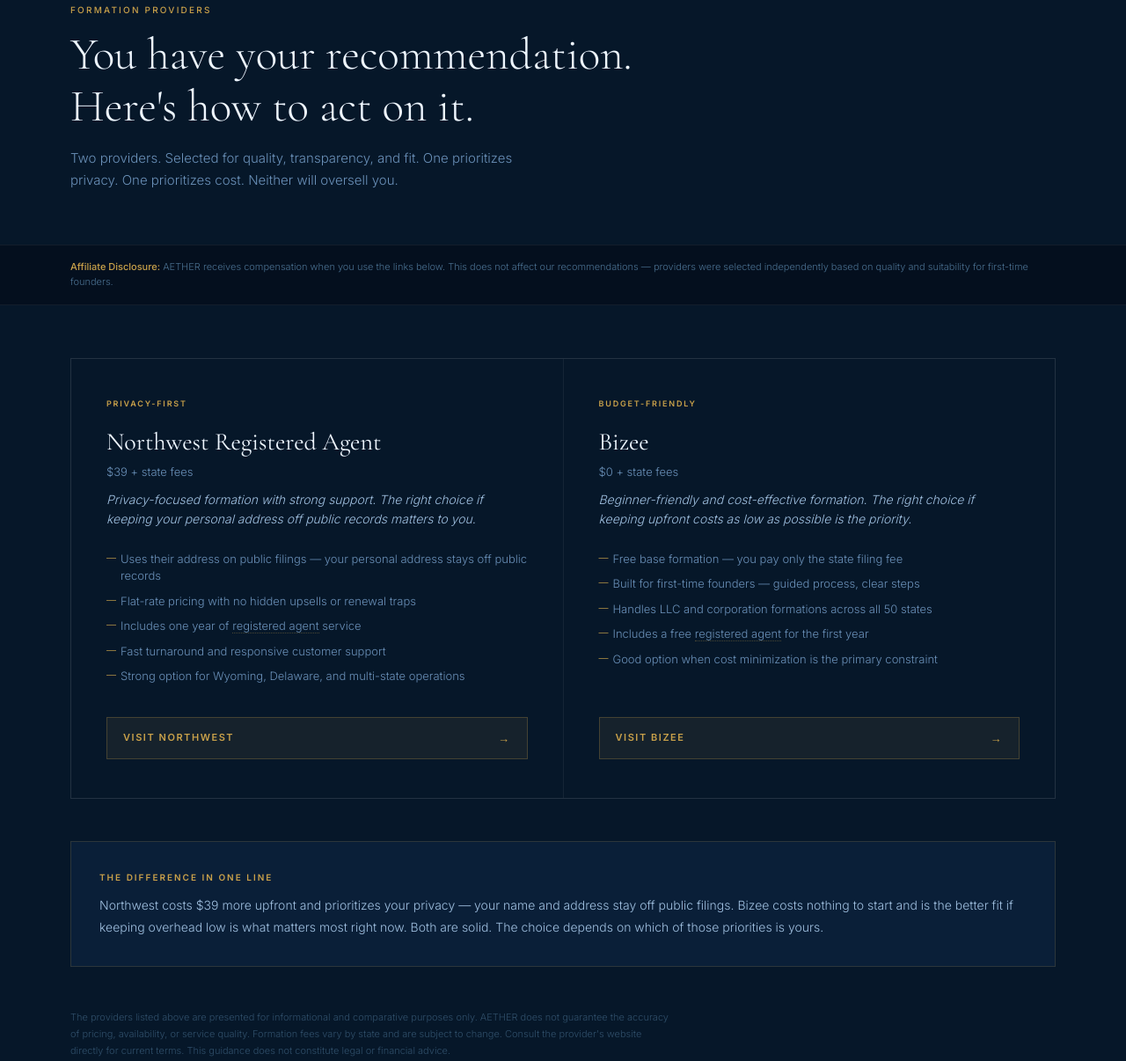
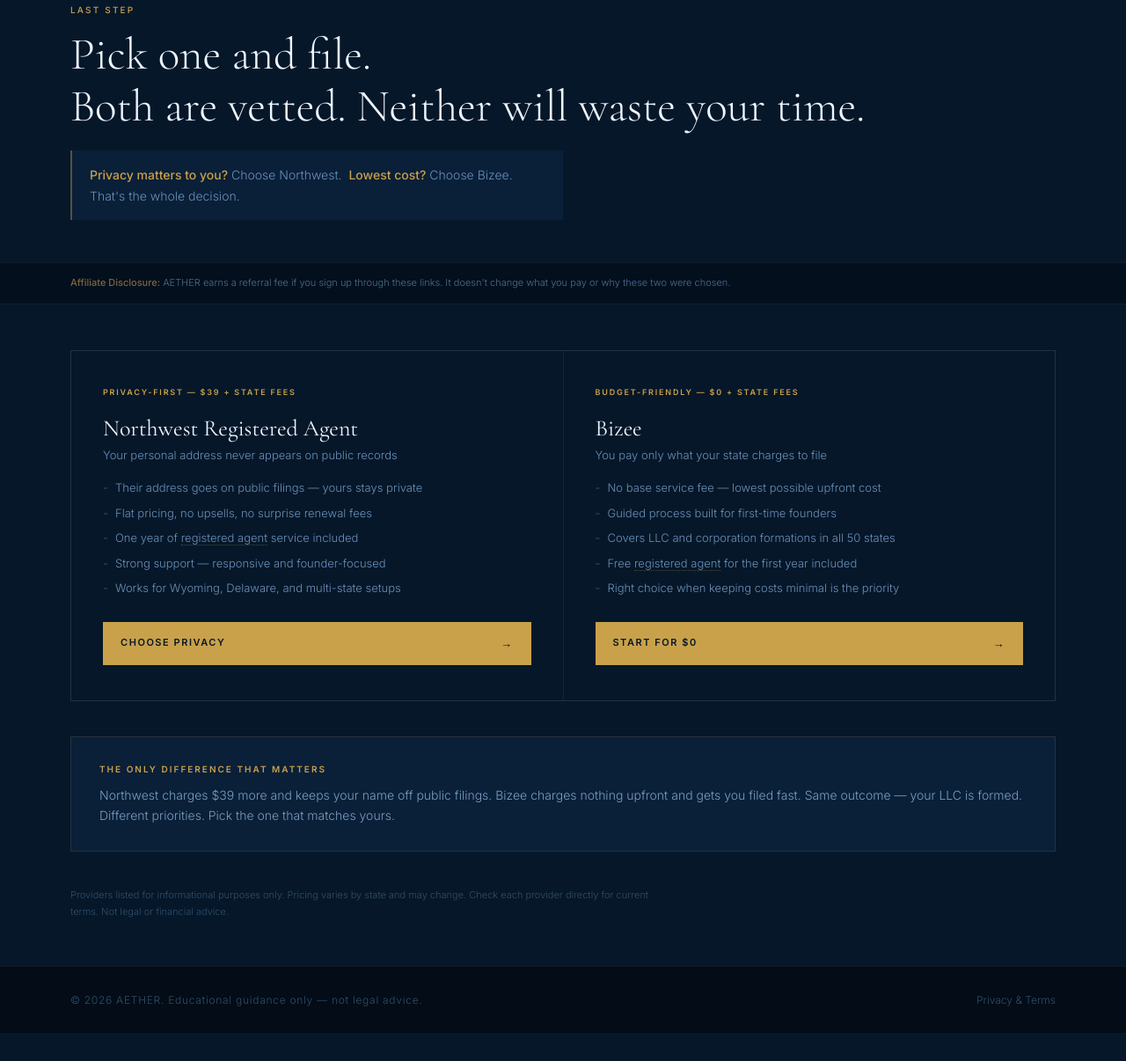
Before and after one commit to TheStrategicOperator/aether-v2-prototype, a website: page partners.html in a window 1280 px wide. Shown: the part 137-1343 px from the top of the page at 88% size. After the commit the page ends 1311 px from the top, so only its background shows below. Drawn offline with nearby package versions, Linux system fonts and the light colour scheme.

Commit message:
Update partners.html

```diff
--- a/partners.html
+++ b/partners.html
@@ -23,54 +23,40 @@ nav a:hover,nav a.active{color:#C9A14A;}
 .tt.active .tt-box,.tt:hover .tt-box{display:block;}
 .tt-label{font-size:10px;font-weight:600;letter-spacing:0.14em;text-transform:uppercase;color:#C9A14A;display:block;margin-bottom:4px;}
 @keyframes fadeUp{from{opacity:0;transform:translateY(16px);}to{opacity:1;transform:translateY(0);}}
-.page-hero{padding:140px 80px 60px;background:#061729!important;}
+.page-hero{padding:140px 80px 48px;background:#061729!important;}
 .page-eyebrow{font-size:10px;font-weight:500;letter-spacing:0.22em;text-transform:uppercase;color:#C9A14A;margin-bottom:14px;opacity:0;animation:fadeUp 0.6s ease 0.1s forwards;}
-.page-title{font-family:'Cormorant Garamond',serif;font-size:clamp(32px,4vw,52px);font-weight:300;line-height:1.15;color:#EEF6FF;margin-bottom:16px;opacity:0;animation:fadeUp 0.6s ease 0.2s forwards;}
-.page-sub{font-size:15px;color:#6A90B8;line-height:1.7;max-width:560px;opacity:0;animation:fadeUp 0.6s ease 0.3s forwards;}
-.disclosure{padding:16px 80px;background:#040F1E!important;border-top:1px solid rgba(255,255,255,0.06);border-bottom:1px solid rgba(255,255,255,0.06);}
+.page-title{font-family:'Cormorant Garamond',serif;font-size:clamp(32px,4vw,52px);font-weight:300;line-height:1.15;color:#EEF6FF;margin-bottom:20px;opacity:0;animation:fadeUp 0.6s ease 0.2s forwards;}
+.decision-line{font-size:14px;color:#6A90B8;line-height:1.7;max-width:560px;padding:16px 20px;background:#0A1F38!important;border-left:2px solid rgba(201,161,74,0.4);opacity:0;animation:fadeUp 0.6s ease 0.3s forwards;}
+.decision-line strong{color:#C9A14A;font-weight:500;}
+.disclosure{padding:14px 80px;background:#040F1E!important;border-top:1px solid rgba(255,255,255,0.06);border-bottom:1px solid rgba(255,255,255,0.06);}
 .disclosure p{font-size:11px;color:#4A7090;line-height:1.6;}
-.disclosure strong{color:#C9A14A;font-weight:500;}
-.providers-wrap{padding:60px 80px;flex:1;}
-.provider-grid{display:grid;grid-template-columns:1fr 1fr;gap:1px;background:rgba(255,255,255,0.06);border:1px solid rgba(255,255,255,0.06);margin-bottom:48px;}
-.provider-card{background:#061729!important;padding:44px 40px;display:flex;flex-direction:column;position:relative;transition:background 0.25s;}
+.disclosure strong{color:rgba(201,161,74,0.6);font-weight:500;}
+.providers-wrap{padding:52px 80px;flex:1;}
+.provider-grid{display:grid;grid-template-columns:1fr 1fr;gap:1px;background:rgba(255,255,255,0.06);border:1px solid rgba(255,255,255,0.06);margin-bottom:40px;}
+.provider-card{background:#061729!important;padding:40px 36px;display:flex;flex-direction:column;position:relative;transition:background 0.25s;}
 .provider-card:hover{background:#0B2240!important;}
 .provider-accent{position:absolute;top:0;left:0;right:0;height:2px;background:transparent;transition:background 0.25s;}
 .provider-card:hover .provider-accent{background:#C9A14A;}
-.provider-badge{font-size:9px;font-weight:600;letter-spacing:0.2em;text-transform:uppercase;color:#C9A14A;margin-bottom:20px;}
-.provider-name{font-family:'Cormorant Garamond',serif;font-size:28px;font-weight:400;color:#EEF6FF;margin-bottom:6px;line-height:1.2;}
-.provider-price{font-size:13px;color:#6A90B8;margin-bottom:10px;}
-.provider-positioning{font-size:14px;color:#A0C0E0;margin-bottom:24px;line-height:1.6;font-style:italic;}
-.provider-features{list-style:none;display:flex;flex-direction:column;gap:9px;margin-bottom:36px;flex:1;}
-.provider-features li{font-size:13px;color:#6A90B8;padding-left:16px;position:relative;line-height:1.5;}
-.provider-features li::before{content:'\2014';position:absolute;left:0;color:#C9A14A;font-size:11px;}
-.provider-cta{display:flex;align-items:center;justify-content:space-between;padding:13px 18px;background:rgba(201,161,74,0.08);border:1px solid rgba(201,161,74,0.25);color:#C9A14A;font-family:'Inter',sans-serif;font-size:11px;font-weight:600;letter-spacing:0.14em;text-transform:uppercase;text-decoration:none;transition:all 0.2s;margin-top:auto;}
-.provider-cta:hover{background:#C9A14A!important;color:#061729;}
+.provider-badge{font-size:9px;font-weight:600;letter-spacing:0.2em;text-transform:uppercase;color:#C9A14A;margin-bottom:18px;}
+.provider-name{font-family:'Cormorant Garamond',serif;font-size:26px;font-weight:400;color:#EEF6FF;margin-bottom:4px;line-height:1.2;}
+.provider-price{font-size:13px;color:#6A90B8;margin-bottom:18px;}
+.provider-features{list-style:none;display:flex;flex-direction:column;gap:9px;margin-bottom:28px;flex:1;}
+.provider-features li{font-size:13px;color:#6A90B8;padding-left:14px;position:relative;line-height:1.5;}
+.provider-features li::before{content:'-';position:absolute;left:0;color:rgba(201,161,74,0.5);}
+.provider-cta{display:flex;align-items:center;justify-content:space-between;padding:14px 20px;color:#061729;font-family:'Inter',sans-serif;font-size:11px;font-weight:600;letter-spacing:0.14em;text-transform:uppercase;text-decoration:none;transition:all 0.2s;margin-top:auto;background:#C9A14A!important;border:none;}
+.provider-cta:hover{background:#E2C07A!important;}
 .provider-cta-arrow{font-size:13px;transition:transform 0.2s;}
 .provider-cta:hover .provider-cta-arrow{transform:translateX(4px);}
-.difference-block{padding:32px;background:#0A1F38!important;border:1px solid rgba(201,161,74,0.18);margin-bottom:48px;}
-.difference-label{font-size:10px;font-weight:600;letter-spacing:0.2em;text-transform:uppercase;color:#C9A14A;margin-bottom:12px;}
-.difference-text{font-size:14px;color:#A0C0E0;line-height:1.75;}
+.difference-block{padding:28px 32px;background:#0A1F38!important;border:1px solid rgba(201,161,74,0.15);margin-bottom:40px;}
+.difference-label{font-size:10px;font-weight:600;letter-spacing:0.2em;text-transform:uppercase;color:#C9A14A;margin-bottom:10px;}
+.difference-text{font-size:14px;color:#7A9EC0;line-height:1.7;}
 .disclaimer{font-size:11px;color:#304F6A;line-height:1.7;max-width:680px;margin-bottom:0;}
 footer{padding:28px 80px;background:#030C17!important;border-top:1px solid rgba(255,255,255,0.06);display:flex;align-items:center;justify-content:space-between;}
 .footer-copy{font-size:12px;color:#304F6A;letter-spacing:0.06em;}
 .footer-link{font-size:12px;color:#304F6A;text-decoration:none;}
 .footer-link:hover{color:#C9A14A;}
-@media(max-width:900px){header{padding:0 20px;}nav{gap:16px;}.page-hero{padding:120px 24px 48px;}.disclosure{padding:14px 24px;}.providers-wrap{padding:40px 24px;}.provider-grid{grid-template-columns:1fr;}footer{padding:20px;flex-direction:column;gap:10px;text-align:center;}}
-
-@media(max-width:768px){
-  .tt-box{
-    position:fixed;
-    bottom:auto;
-    top:50%;
-    left:50%;
-    transform:translate(-50%,-50%);
-    width:calc(100vw - 40px);
-    max-width:300px;
-    z-index:9999;
-    pointer-events:none;
-  }
-  .tt-box::after,.tt-box::before{display:none;}
-}
+@media(max-width:900px){header{padding:0 20px;}nav{gap:16px;}.page-hero{padding:120px 24px 40px;}.decision-line{max-width:100%;}.disclosure{padding:14px 24px;}.providers-wrap{padding:36px 24px;}.provider-grid{grid-template-columns:1fr;}footer{padding:20px;flex-direction:column;gap:10px;text-align:center;}}
+@media(max-width:768px){.tt-box{position:fixed;bottom:auto;top:50%;left:50%;transform:translate(-50%,-50%);width:calc(100vw - 40px);max-width:300px;z-index:9999;pointer-events:none;}.tt-box::after,.tt-box::before{display:none;}}
 </style>
 </head>
 <body>
@@ -86,13 +72,13 @@ footer{padding:28px 80px;background:#030C17!important;border-top:1px solid rgba(
 </header>
 
 <div class="page-hero">
-  <p class="page-eyebrow">Formation Providers</p>
-  <h1 class="page-title">You have your recommendation.<br>Here's how to act on it.</h1>
-  <p class="page-sub">Two providers. Selected for quality, transparency, and fit. One prioritizes privacy. One prioritizes cost. Neither will oversell you.</p>
+  <p class="page-eyebrow">Last Step</p>
+  <h1 class="page-title">Pick one and file.<br>Both are vetted. Neither will waste your time.</h1>
+  <p class="decision-line"><strong>Privacy matters to you?</strong> Choose Northwest. &nbsp;<strong>Lowest cost?</strong> Choose Bizee. That's the whole decision.</p>
 </div>
 
 <div class="disclosure">
-  <p><strong>Affiliate Disclosure:</strong> AETHER receives compensation when you use the links below. This does not affect our recommendations — providers were selected independently based on quality and suitability for first-time founders.</p>
+  <p><strong>Affiliate Disclosure:</strong> AETHER earns a referral fee if you sign up through these links. It doesn't change what you pay or why these two were chosen.</p>
 </div>
 
 <div class="providers-wrap">
@@ -100,44 +86,42 @@ footer{padding:28px 80px;background:#030C17!important;border-top:1px solid rgba(
 
     <div class="provider-card">
       <div class="provider-accent"></div>
-      <div class="provider-badge">Privacy-First</div>
+      <div class="provider-badge">Privacy-First &mdash; $39 + state fees</div>
       <h2 class="provider-name">Northwest Registered Agent</h2>
-      <p class="provider-price">$39 + state fees</p>
-      <p class="provider-positioning">Privacy-focused formation with strong support. The right choice if keeping your personal address off public records matters to you.</p>
+      <p class="provider-price">Your personal address never appears on public records</p>
       <ul class="provider-features">
-        <li>Uses their address on public filings — your personal address stays off public records</li>
-        <li>Flat-rate pricing with no hidden upsells or renewal traps</li>
-        <li>Includes one year of <span class="tt">registered agent<span class="tt-box"><span class="tt-label">Registered Agent</span>Required in every state. Receives official legal and government mail on your business's behalf. Must have a physical address in your formation state.</span></span> service</li>
-        <li>Fast turnaround and responsive customer support</li>
-        <li>Strong option for Wyoming, Delaware, and multi-state operations</li>
+        <li>Their address goes on public filings — yours stays private</li>
+        <li>Flat pricing, no upsells, no surprise renewal fees</li>
+        <li>One year of <span class="tt">registered agent<span class="tt-box"><span class="tt-label">Registered Agent</span>Required in every state. Receives official legal and government mail on your business's behalf. Must have a physical address in your formation state.</span></span> service included</li>
+        <li>Strong support — responsive and founder-focused</li>
+        <li>Works for Wyoming, Delaware, and multi-state setups</li>
       </ul>
-      <a href="https://northwestregisteredagent.com" target="_blank" rel="noopener" class="provider-cta">Visit Northwest <span class="provider-cta-arrow">→</span></a>
+      <a href="https://northwestregisteredagent.com" target="_blank" rel="noopener" class="provider-cta">Choose Privacy <span class="provider-cta-arrow">&rarr;</span></a>
     </div>
 
     <div class="provider-card">
       <div class="provider-accent"></div>
-      <div class="provider-badge">Budget-Friendly</div>
+      <div class="provider-badge">Budget-Friendly &mdash; $0 + state fees</div>
       <h2 class="provider-name">Bizee</h2>
-      <p class="provider-price">$0 + state fees</p>
-      <p class="provider-positioning">Beginner-friendly and cost-effective formation. The right choice if keeping upfront costs as low as possible is the priority.</p>
+      <p class="provider-price">You pay only what your state charges to file</p>
       <ul class="provider-features">
-        <li>Free base formation — you pay only the state filing fee</li>
-        <li>Built for first-time founders — guided process, clear steps</li>
-        <li>Handles LLC and corporation formations across all 50 states</li>
-        <li>Includes a free <span class="tt">registered agent<span class="tt-box"><span class="tt-label">Registered Agent</span>Required in every state. Receives official legal and government mail on your business's behalf. Must have a physical address in your formation state.</span></span> for the first year</li>
-        <li>Good option when cost minimization is the primary constraint</li>
+        <li>No base service fee — lowest possible upfront cost</li>
+        <li>Guided process built for first-time founders</li>
+        <li>Covers LLC and corporation formations in all 50 states</li>
+        <li>Free <span class="tt">registered agent<span class="tt-box"><span class="tt-label">Registered Agent</span>Required in every state. Receives official legal and government mail on your business's behalf. Must have a physical address in your formation state.</span></span> for the first year included</li>
+        <li>Right choice when keeping costs minimal is the priority</li>
       </ul>
-      <a href="https://bizee.com" target="_blank" rel="noopener" class="provider-cta">Visit Bizee <span class="provider-cta-arrow">→</span></a>
+      <a href="https://bizee.com" target="_blank" rel="noopener" class="provider-cta">Start for $0 <span class="provider-cta-arrow">&rarr;</span></a>
     </div>
 
   </div>
 
   <div class="difference-block">
-    <div class="difference-label">The difference in one line</div>
-    <p class="difference-text">Northwest costs $39 more upfront and prioritizes your privacy — your name and address stay off public filings. Bizee costs nothing to start and is the better fit if keeping overhead low is what matters most right now. Both are solid. The choice depends on which of those priorities is yours.</p>
+    <div class="difference-label">The only difference that matters</div>
+    <p class="difference-text">Northwest charges $39 more and keeps your name off public filings. Bizee charges nothing upfront and gets you filed fast. Same outcome — your LLC is formed. Different priorities. Pick the one that matches yours.</p>
   </div>
 
-  <p class="disclaimer">The providers listed above are presented for informational and comparative purposes only. AETHER does not guarantee the accuracy of pricing, availability, or service quality. Formation fees vary by state and are subject to change. Consult the provider's website directly for current terms. This guidance does not constitute legal or financial advice.</p>
+  <p class="disclaimer">Providers listed for informational purposes only. Pricing varies by state and may change. Check each provider directly for current terms. Not legal or financial advice.</p>
 </div>
 
 <footer>
```
